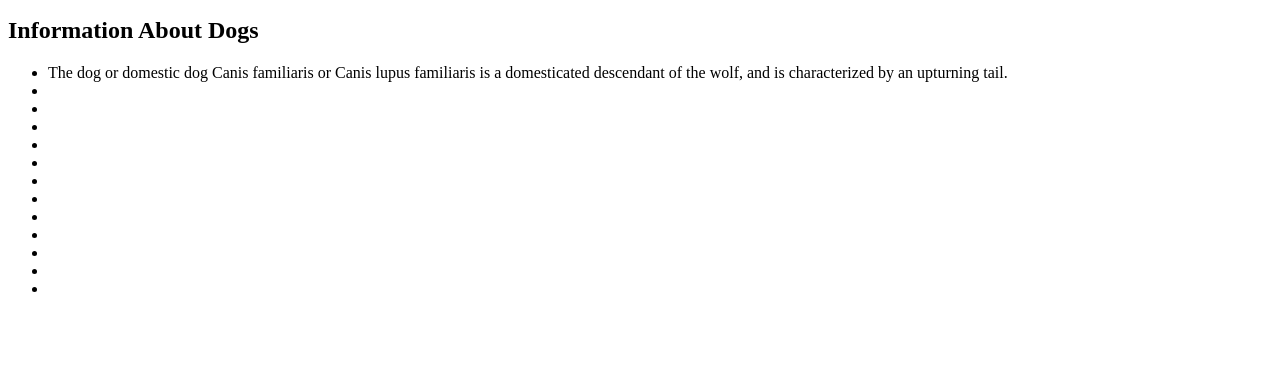
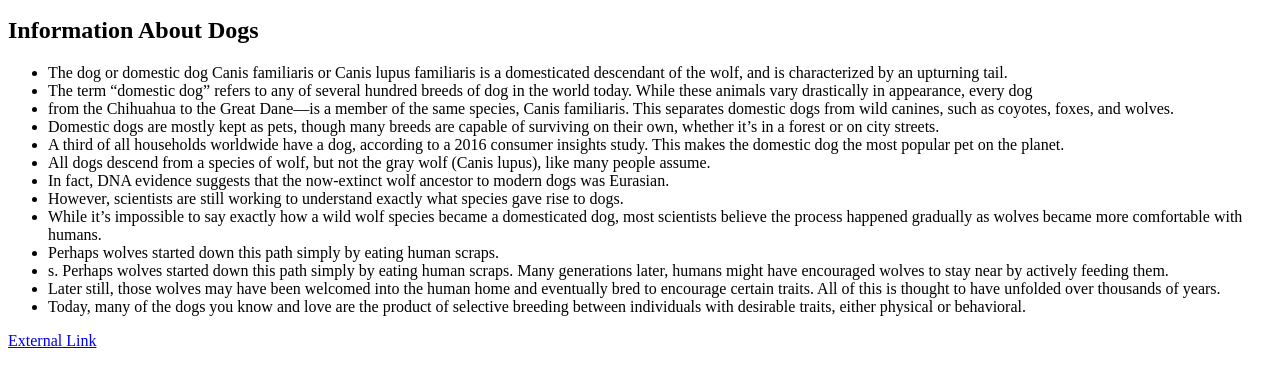
Before and after one commit to Einsteinmonkey/KrishnaAngel, a plain HTML site: page index.html in a window 1280 px wide. Shown: the part 333-720 px from the top of the page. Drawn offline with Linux system fonts and the light colour scheme.

Commit message:
adding 6 and 7

```diff
--- a/index.html
+++ b/index.html
@@ -18,20 +18,20 @@
       <h2> Information About Dogs</h2>
       <ul>
         <li>The dog or domestic dog Canis familiaris or Canis lupus familiaris is a domesticated descendant of the wolf, and is characterized by an upturning tail. </li>
-        <li></li>
-        <li></li>
-        <li></li>
-        <li></li>
-        <li></li>
-        <li></li>
-        <li></li>
-        <li></li>
-        <li></li>
-        <li></li>
-        <li></li>
-        <li></li>
+        <li>The term “domestic dog” refers to any of several hundred breeds of dog in the world today. While these animals vary drastically in appearance, every dog</li>
+        <li>from the Chihuahua to the Great Dane—is a member of the same species, Canis familiaris. This separates domestic dogs from wild canines, such as coyotes, foxes, and wolves.</li>
+        <li>Domestic dogs are mostly kept as pets, though many breeds are capable of surviving on their own, whether it’s in a forest or on city streets. </li>
+        <li>A third of all households worldwide have a dog, according to a 2016 consumer insights study. This makes the domestic dog the most popular pet on the planet.</li>
+        <li>All dogs descend from a species of wolf, but not the gray wolf (Canis lupus), like many people assume. </li>
+        <li> In fact, DNA evidence suggests that the now-extinct wolf ancestor to modern dogs was Eurasian.</li>
+        <li>However, scientists are still working to understand exactly what species gave rise to dogs.   </li>
+        <li>While it’s impossible to say exactly how a wild wolf species became a domesticated dog, most scientists believe the process happened gradually as wolves became more comfortable with humans.</li>
+        <li>Perhaps wolves started down this path simply by eating human scraps.</li>
+        <li>s. Perhaps wolves started down this path simply by eating human scraps. Many generations later, humans might have encouraged wolves to stay near by actively feeding them.</li>
+        <li> Later still, those wolves may have been welcomed into the human home and eventually bred to encourage certain traits. All of this is thought to have unfolded over thousands of years.</li>
+        <li>Today, many of the dogs you know and love are the product of selective breeding between individuals with desirable traits, either physical or behavioral.</li>
       </ul>
-
+<a id="tribute-link" href="#" target="_blank">External Link</a>
     </section>
 
 
```
